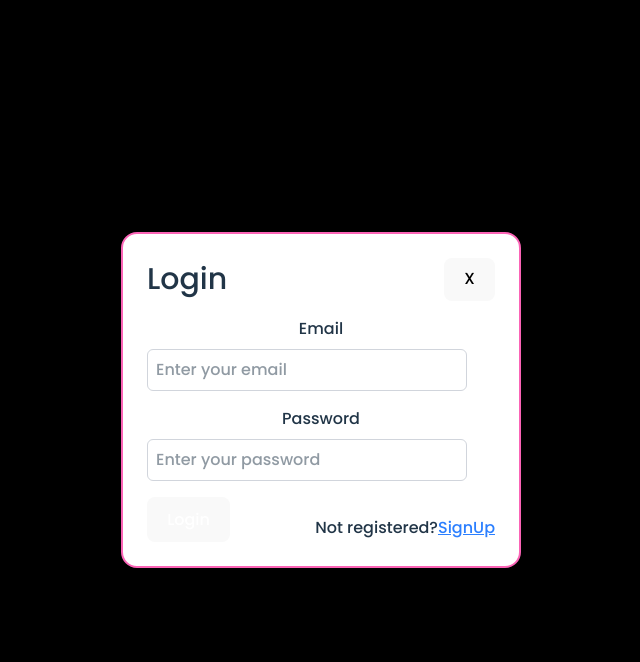
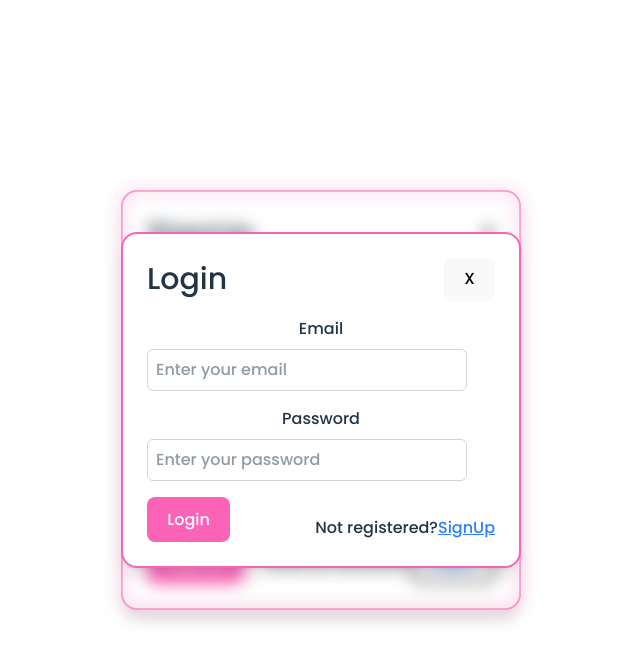
Before and after one commit to Tanu2406/bookstore_v2, a React (Vite) app in the folder Fronted/: page /signup in a window 1280 px wide. Both pictures are taken after typing "Sample", "name@example.com", "Sample123" into the empty fields and a click on the button "Login". Shown: the top 662 px of the page, without its empty margins (319-959 px from the left). Built offline with nearby package versions, Linux system fonts and the light colour scheme; no server answers; a web font is replaced by a local one.

Commit message:
add z index

```diff
--- a/Fronted/src/components/Card.jsx
+++ b/Fronted/src/components/Card.jsx
@@ -5,7 +5,7 @@ const Card = ({item}) => {
   return (
  <>
     <div>
-    <div className="w-full px-4 md:px-6 lg:px-8 max-w-[95vw] mb-8 hover:scale-105 duration-200">
+    <div className="w-full px-4 md:px-6 lg:px-8 max-w-[95vw] mb-8 hover:scale-105 duration-200 z-40">
 
             <div key={item.id} className="flex justify-center">
               <div className="bg-white w-full max-w-[280px] h-[400px] mx-auto border rounded-2xl border-pink-200 shadow-lg p-4">
--- a/Fronted/src/components/Login.jsx
+++ b/Fronted/src/components/Login.jsx
@@ -63,7 +63,7 @@ const Login = ( {visible,onClose}) => {
       }
   return (
     <>
-   <div className="fixed inset-0 bg-black bg-opacity-30 backdrop-blur-sm flex justify-center items-center z-50">
+   <div className="fixed inset-0  bg-opacity-1 backdrop-blur-sm flex justify-center items-center z-50">
   <div className="m-4 w-[400px] bg-white p-6 border-2 border-pink-400 rounded-2xl shadow-lg">
     <form onSubmit={handleSubmit(onSubmit)}>
       {/* Title & Close Button */}
@@ -100,7 +100,7 @@ const Login = ( {visible,onClose}) => {
 
       {/* Buttons & Signup Redirect */}
       <div className="flex justify-between items-center">
-        <button className="bg-pink-400 text-white px-6 py-2 rounded-lg hover:bg-pink-300">Login</button>
+        <button className="!bg-pink-400 text-white px-6 py-2 rounded-lg hover:bg-pink-300">Login</button>
         <p className="mt-4">
           Not registered?
           <Link to="/signup">
--- a/Fronted/src/components/Navbar.jsx
+++ b/Fronted/src/components/Navbar.jsx
@@ -32,7 +32,7 @@ const Navbar = () => {
   return (
     <>
 
-      <nav className="fixed top-0 left-0 w-full bg-white shadow-md p-2">
+      <nav className="fixed top-0 left-0 w-full bg-white shadow-md p-2 z-50">
         <div className="container mx-auto flex justify-between items-center">
           {/* Left Section */}
           <div className="flex items-center ml-2">
--- a/Fronted/src/components/SignUp.jsx
+++ b/Fronted/src/components/SignUp.jsx
@@ -46,7 +46,7 @@ const SignUp = () => {
 
   return (
     <>
-   <div className="fixed inset-0 bg-black bg-opacity-30 backdrop-blur-sm flex justify-center items-center z-50">
+   <div className="fixed inset-0  bg-opacity-1 backdrop-blur-sm flex justify-center items-center z-50">
   <div className="m-4 w-[400px] bg-white p-6 border-2 border-pink-400 rounded-2xl shadow-lg">
     <form onSubmit={handleSubmit(onSubmit)}>
       {/* Title & Close Button */}
@@ -96,7 +96,7 @@ const SignUp = () => {
 
       {/* Buttons & Login Redirect */}
       <div className="flex justify-between items-center">
-        <button className="bg-pink-400 text-white px-6 py-2 rounded-lg hover:bg-pink-300">SignUp</button>
+        <button className="!bg-pink-400 text-white px-6 py-2 rounded-lg hover:bg-pink-300">SignUp</button>
         <p>
           Have an account?
           <button onClick={() => setShowMyModal(true)}>
```
